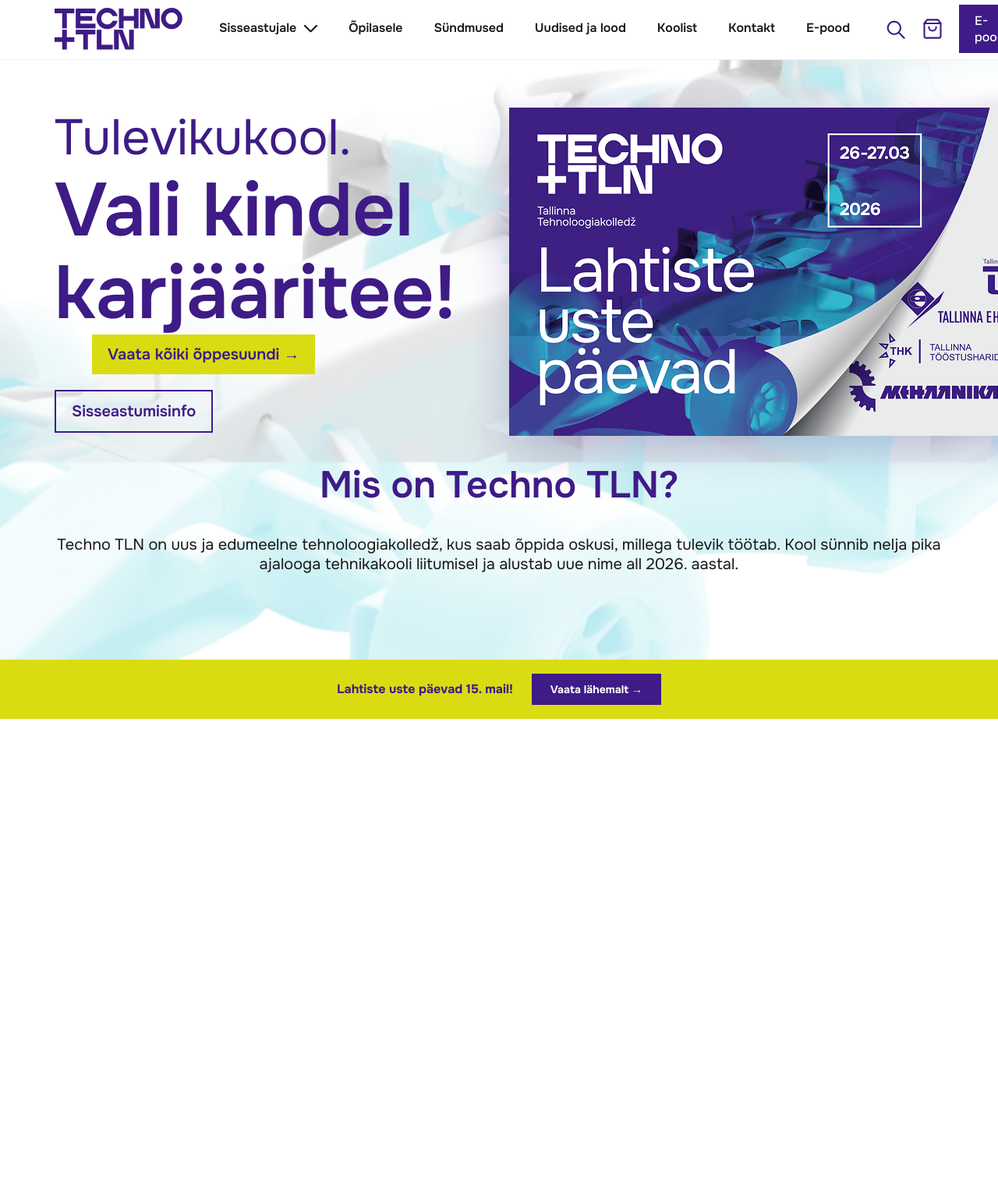
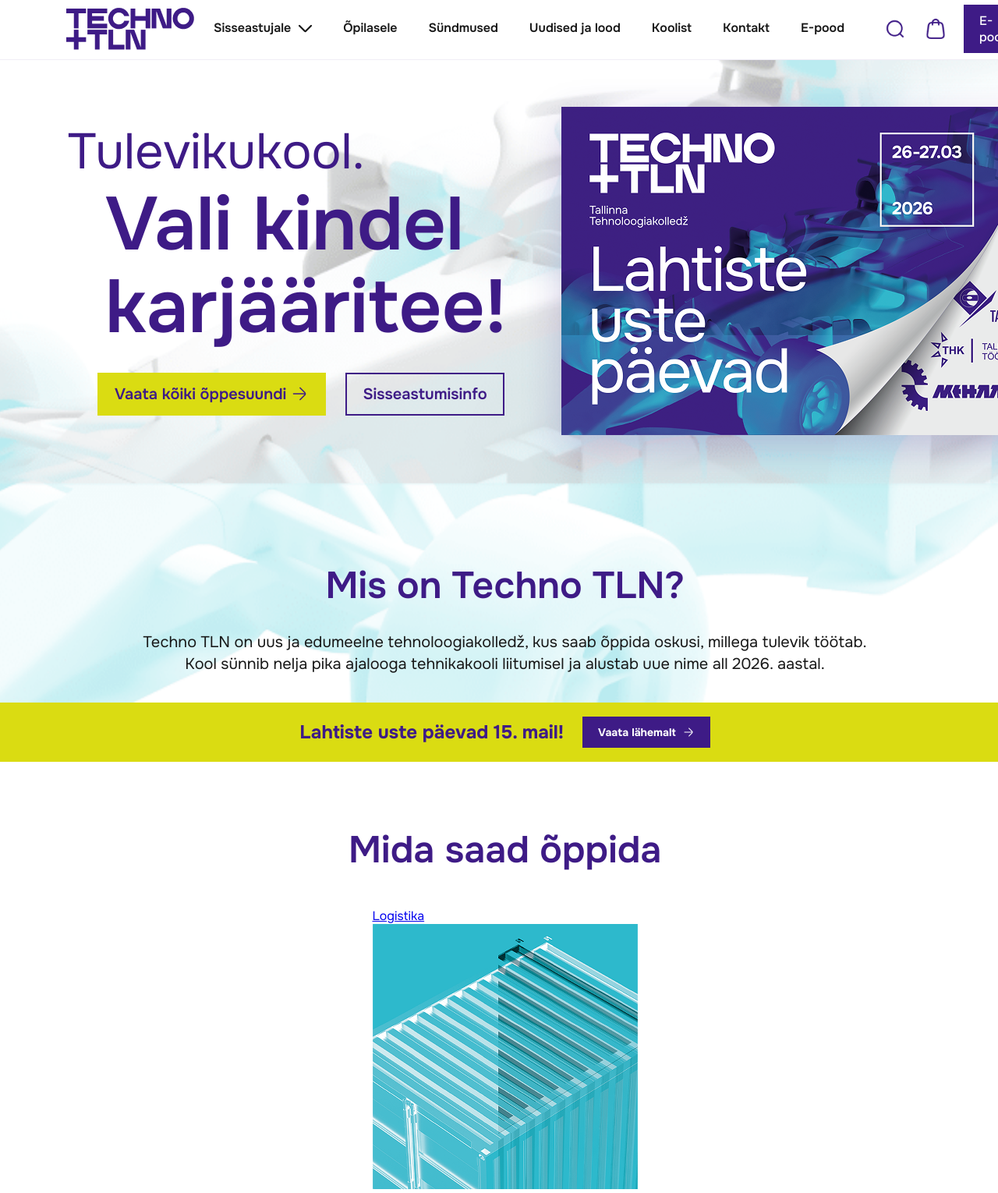
Before and after one commit to monamarii/markup_kujundus, a plain HTML site: page index.html in a window 1280 px wide. Shown: the part 3-1533 px from the top of the page at 78% size. Before the commit the page ends 925 px from the top, so only its background shows below. Drawn offline with Linux system fonts and the light colour scheme.

Commit message:
udpatess

```diff
--- a/index.css
+++ b/index.css
@@ -30,7 +30,7 @@
       max-width: 1440px;
       margin-left: auto;
       margin-right: auto;
-      padding-left: 70px;
+      padding-left: 85px;
       padding-right: 70px;
 
     }
@@ -54,14 +54,17 @@
       width: 100%;
     }
 
-    .logo img { height: 54px; display: block; padding-right: 15px; }
+    .logo img { height: 54px; display: block; }
 
     .nav-links {
       list-style: none;
       display: flex;
       height: 100%;
       flex: 1;
-      margin-left: 12px;
+      max-height: 68px;
+      padding-right: 10px;
+      padding-left: 10px;
+      gap: 10px;
     }
 
     .nav-links li { display: flex; align-items: stretch; }
@@ -74,7 +77,7 @@
       align-items: center;
       display: flex;
       gap: 10px;
-      padding: 13px 20px;
+      padding: 0 15px;
       border-bottom: 3px solid transparent;
       white-space: nowrap;
       transition: border-color .2s;
@@ -97,18 +100,15 @@
       color: var(--purple);
       padding: 8px;
       display: flex;
+      gap: 24px;
       align-items: center;
       transition: color .2s;
     }
 
     .nav-icon:hover { color: var(--cyan); }
 
-    .nav-icon svg {
-      width: 28px; height: 28px;
-      stroke: currentColor; fill: none;
-      stroke-width: 1.8;
-      stroke-linecap: round; stroke-linejoin: round;
-    }
+    .nav-icon img { height: 32px; width: relative; }
+
 
     .btn-epood {
       background: var(--purple);
@@ -133,8 +133,6 @@
       background: var(--white);
       position: relative;
       overflow: hidden;
-      padding-top: 55px;
-      padding-bottom: 100px;
       background: url('background.png') no-repeat center ;
     }
 
@@ -144,28 +142,30 @@
       align-items: center;
       justify-content: space-between;
       max-width: 1440px;
-      max-height: 461px;
       height: auto;
+      width: 100%;
       gap: 40px;
-      width: 100%;
-
 
     }
 
-    .hero-text { flex: 1; max-width: 720px; }
+    .hero-text { flex: 1; max-width: 720px; padding-bottom: 20px; }
 
     .hero-text .sub {
       font-size: 64px;
       font-weight: 400;
+      margin-left: 2px;
+      margin-top: 72px;
     }
 
     .hero-text h1 {
       font-size: 96px;
       font-weight: 600;
       line-height: 1.1;
+      margin-bottom: 30px;
+      margin-left: 50px;
     }
 
-    .hero-buttons { display: flex; gap: 20px; flex-wrap: wrap; }
+    .hero-buttons { display: flex; gap: 25px; flex-wrap: wrap; }
 
     .btn-primary {
       background: var(--yellow);
@@ -173,16 +173,17 @@
       font-family: 'Onest', sans-serif;
       font-weight: 600;
       font-size: 20px;
-      padding: 13px 20px;
+      padding: 15px 22px;
       border: none;
       cursor: pointer;
       text-decoration: none;
       display: inline-flex;
       align-items: center;
-      gap: 15px;
+      gap: 5px;
       transition: background .2s, transform .15s;
-      margin-left: 48px;
+      margin-left: 40px;
     }
+
 
     .btn-primary:hover { background: #eff399; }
 
@@ -206,30 +207,35 @@
     .hero-banner {
       flex: 0 0 auto;
       width: 720px;
-      height: relative;
       overflow: hidden;
       box-shadow: 0 16px 48px rgba(61,31,143,.22);
-      margin-left: 28px;
-      margin-top: 6px;
+      margin-left: 30px;
+      margin-top: 60px;
     }
 
     .hero-banner img { width: 100%; display: block; }
 
+    .school-text .container {
+        display: flex;
+        flex-direction: column;
+        align-items: center;
+        background: transparent;
+    }
     .school-text h2 {
         text-align: center;
         font-size: 48px;
         font-weight: 600;
         line-height: 0.56;
-        margin-bottom: 50px;
-        padding-top: 50px;
-
+        padding-top: 180px;
     }
     .school-text .sub {
         text-align: center;
         font-size: 20px;
         color: var(--black);
         font-weight: 400;
-        margin-bottom: 10px;
+        line-height: 1.4;
+        margin-bottom: 35px;
+        margin-top: 5px;
     }
 
     @keyframes floatIn {
@@ -252,7 +258,7 @@
 
     .announcement p {
       font-weight: 700;
-      font-size: 16px;
+      font-size: 24px;
       color: var(--purple);
     }
 
@@ -262,7 +268,7 @@
       font-family: 'Onest', sans-serif;
       font-weight: 700;
       font-size: 14px;
-      padding: 11px 24px;
+      padding: 11px 20px;
       border: none;
       cursor: pointer;
       text-decoration: none;
@@ -281,3 +287,40 @@
       .hero .container { flex-direction: column; padding-top: 40px; padding-bottom: 48px; }
       .hero-banner { width: 100%; }
     }
+
+    /* ── COURSES ── */
+      .courses {
+      background: var(--white);
+      position: relative;
+      overflow: hidden;
+    }
+      .courses .container {
+      display: flex;
+      flex-direction: column;
+      align-items: center;
+      justify-content: space-between;
+      height: auto;
+      width: 100%;
+      gap: 40px;
+
+    }
+    .course-text { flex: 1; max-width: 720px; padding-bottom: 20px; }
+
+      .course-text h3 {
+        align-items: center;
+        flex: 1;
+        font-size: 48px;
+        font-weight: 600;
+        line-height: 0.56;
+        padding-top: 100px;
+        max-width: 1440px;
+        width: 100%;
+    }
+
+    .courses-text h3 {
+      font-size: 96px;
+      font-weight: 600;
+      line-height: 1.1;
+      margin-bottom: 30px;
+      margin-left: 50px;
+    }
--- a/index.html
+++ b/index.html
@@ -27,11 +27,11 @@
     <div class="nav-right">
       <!-- Search -->
       <button class="nav-icon" aria-label="Otsi">
-        <svg viewBox="0 0 24 24"><circle cx="11" cy="11" r="7"/><line x1="16.5" y1="16.5" x2="22" y2="22"/></svg>
+        <img src="search.png" alt="Otsi">
       </button>
       <!-- Bag -->
       <button class="nav-icon" aria-label="Ostukorv">
-        <svg viewBox="0 0 24 24"><path d="M6 2L3 6v14a2 2 0 002 2h14a2 2 0 002-2V6l-3-4z"/><line x1="3" y1="6" x2="21" y2="6"/><path d="M16 10a4 4 0 01-8 0"/></svg>
+        <img src="bag.png" alt="Ostukorv">
       </button>
       <a href="#" class="btn-epood">E-pood</a>
     </div>
@@ -44,7 +44,7 @@
                 <p class="sub">Tulevikukool.</p>
                 <h1>Vali kindel<br>karjääritee!</h1>
                 <div class="hero-buttons">
-                <a href="#" class="btn-primary">Vaata kõiki õppesuundi &rarr;</a>
+                <a href="#" class="btn-primary">Vaata kõiki õppesuundi <img src="right.png" alt="" /></a>
                 <a href="#" class="btn-outline">Sisseastumisinfo</a>
                 </div>
             </div>
@@ -52,25 +52,38 @@
                 <img src="Techno_banner.png" alt="" />
             </div>
         </div>
-        <div class="container">
-            <div class="school-text">
+    <div class="school-text">
+            <div class="container">
                     <h2> Mis on Techno TLN?</h2>
-                    <p class="sub">Techno TLN on uus ja edumeelne tehnoloogiakolledž, kus saab õppida oskusi, millega tulevik töötab.
+                    <p class="sub">Techno TLN on uus ja edumeelne tehnoloogiakolledž, kus saab õppida oskusi, millega tulevik töötab.<br>
                     Kool sünnib nelja pika ajalooga tehnikakooli liitumisel ja alustab uue nime all 2026. aastal.</p>
             </div>
-        </div>
     </div>
-    </div>
-  </section>
+    </section>
+
 
 
   <!-- ANNOUNCEMENT BAR -->
   <div class="announcement">
     <div class="container">
       <p>Lahtiste uste päevad 15. mail!</p>
-      <a href="#" class="btn-dark">Vaata lähemalt &rarr;</a>
+      <a href="#" class="btn-dark">Vaata lähemalt <img src="light_right.png" alt="" /></a>
     </div>
   </div>
 
+
+  <!-- COURSES -->
+   <section class="courses">
+    <div class="container">
+      <div class="course-text">
+        <h3>Mida saad õppida</h3>
+        </div>
+        <div class="course-list">
+        <a href="#" class="course-item">
+          <p>Logistika</p>
+          <img src="logistika.png" alt="Course 1" />
+        </a>
+      </div>
+    </section>
 </body>
 </html>
```
Also changed, not shown: bag.png (added), light_right.png (added), logistika.png (added), right.png (added), search.png (added).
